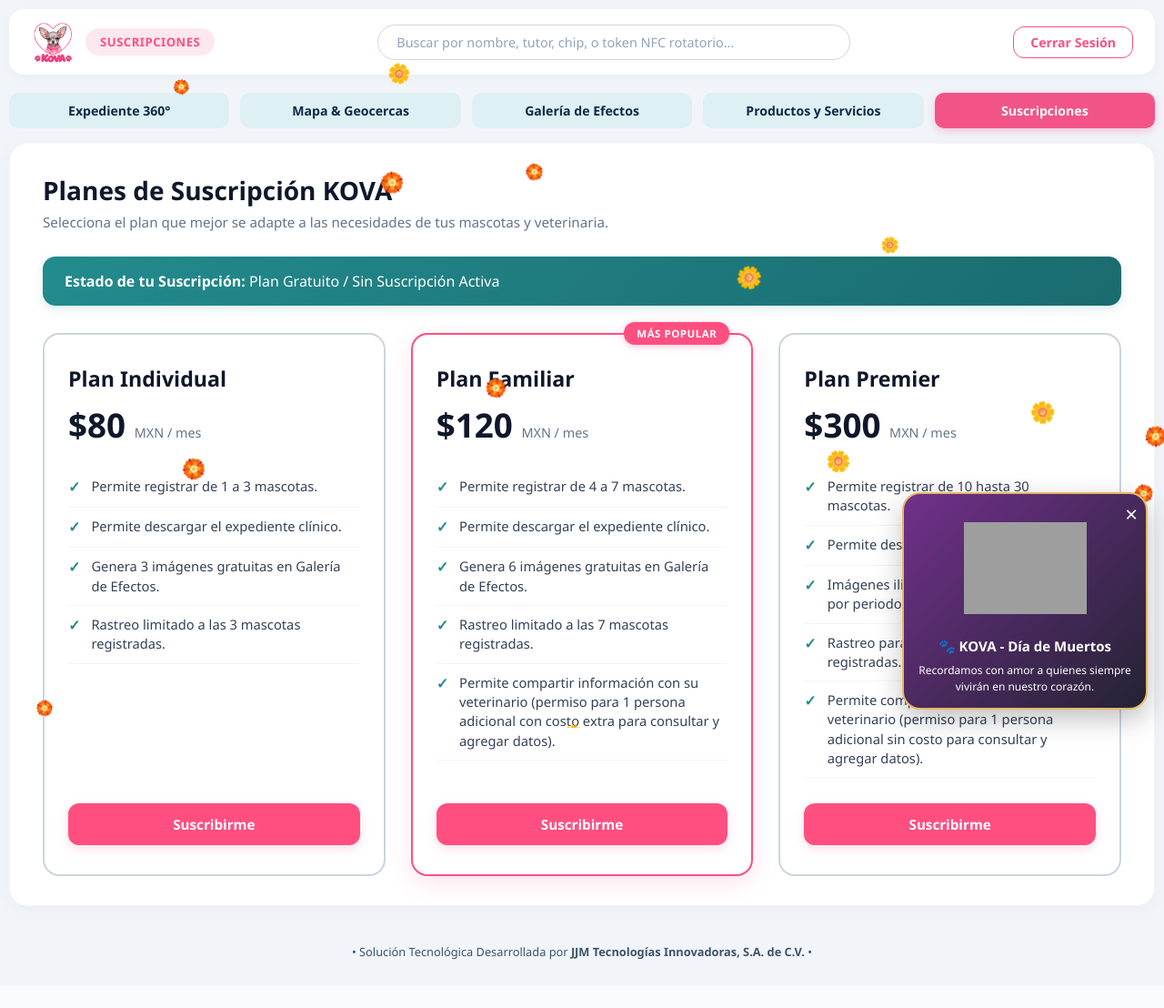
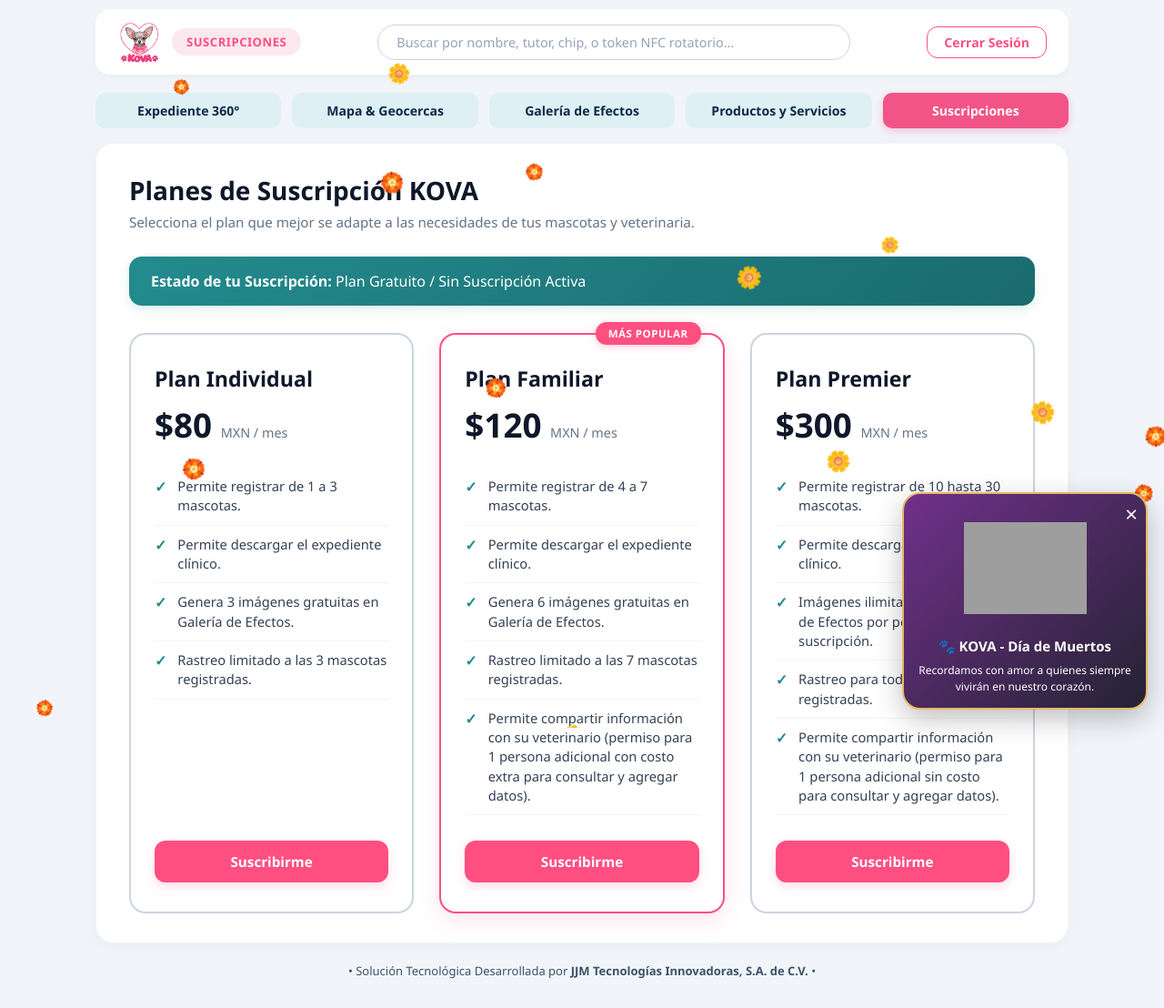
Before and after one commit to Uriel-boop/KOVAA, a Flask app: page /suscripciones in a window 1280 px wide. Shown: the whole page at 91% size. Before the commit the page ends 1055 px from the top, so only its background shows below. Run offline with Flask 3, Linux system fonts and the light colour scheme; some libraries are stand-ins or nearby versions; grey boxes are pictures that could not be loaded.

Commit message:
Corregir conexion de mascotas y unificar footer

```diff
--- a/static/css/responsive.css
+++ b/static/css/responsive.css
@@ -370,3 +370,51 @@ footer.kova-footer a:hover {
         overflow-wrap: anywhere;
     }
 }
+
+
+/* Pie de página uniforme para todas las páginas KOVA */
+
+body {
+    min-height: 100vh;
+    min-height: 100dvh;
+    display: flex;
+    flex-direction: column;
+}
+
+footer.kova-footer {
+    display: block;
+    position: static !important;
+    flex-shrink: 0;
+    width: 100%;
+    margin-top: auto;
+    padding: 20px 12px;
+    background: transparent !important;
+    border: 0 !important;
+    box-shadow: none !important;
+    color: #0E2A47 !important;
+    text-align: center;
+    font-family: 'Segoe UI', Arial, sans-serif;
+    font-size: 13px;
+    line-height: 1.6;
+    font-weight: 400;
+    opacity: 0.8;
+}
+
+footer.kova-footer a {
+    color: inherit !important;
+    font-weight: 600;
+    text-decoration: none;
+}
+
+footer.kova-footer a:hover {
+    color: #F25487 !important;
+    text-decoration: underline;
+}
+
+@media (max-width: 700px) {
+    footer.kova-footer {
+        padding: 16px 10px;
+        font-size: 11px;
+        overflow-wrap: anywhere;
+    }
+}
--- a/templates/catalogo.html
+++ b/templates/catalogo.html
@@ -53,7 +53,7 @@
     </style>
     <!-- Estilos de ambientación mensual KOVA -->
     <link rel="stylesheet" href="{{ url_for('static', filename='css/temporadas.css', v='20261116-2') }}">
-    <link rel="stylesheet" href="{{ url_for('static', filename='css/responsive.css', v='1') }}">
+    <link rel="stylesheet" href="{{ url_for('static', filename='css/responsive.css', v='3') }}">
 
 </head>
 <body>
--- a/templates/suscripciones.html
+++ b/templates/suscripciones.html
@@ -424,7 +424,7 @@
     </style>
     <!-- Estilos de ambientación mensual KOVA -->
     <link rel="stylesheet" href="{{ url_for('static', filename='css/temporadas.css', v='20261116-2') }}">
-    <link rel="stylesheet" href="{{ url_for('static', filename='css/responsive.css', v='1') }}">
+    <link rel="stylesheet" href="{{ url_for('static', filename='css/responsive.css', v='3') }}">
 </head>
 <body>
 
```
Also changed, not shown: templates/galeria.html (+18 -7 lines).
